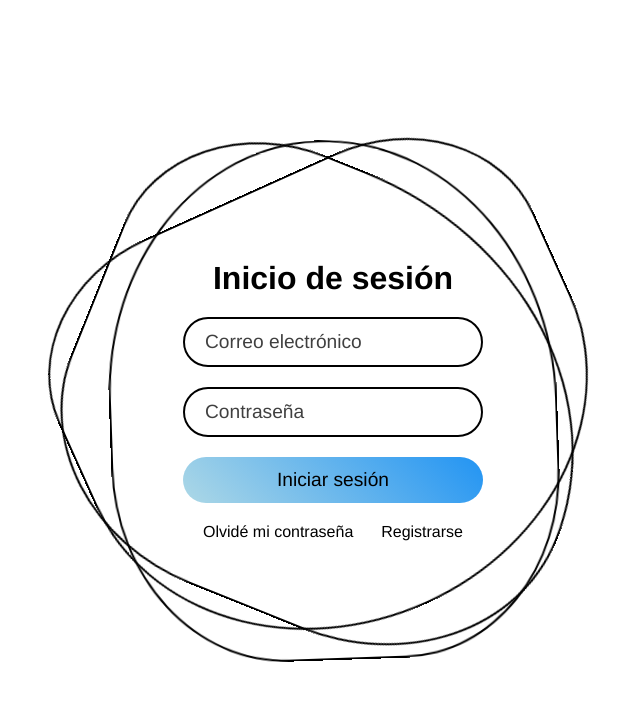
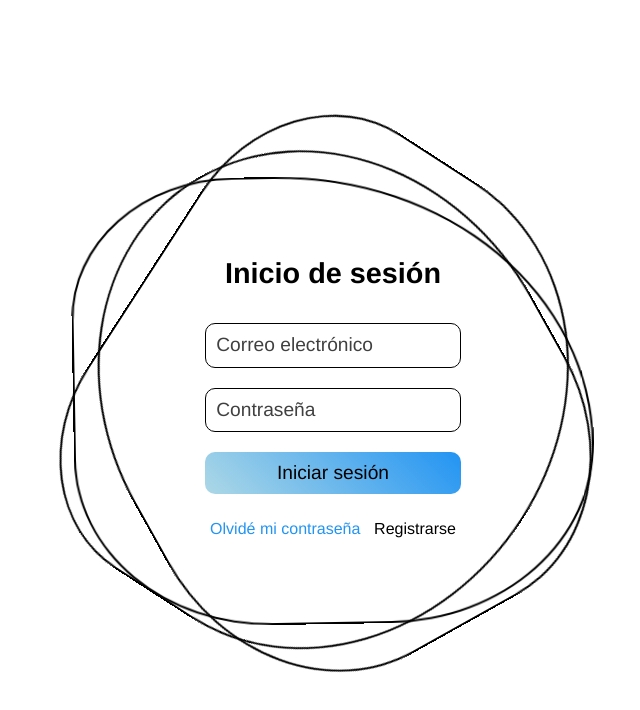
Before and after one commit to MiguelSotelo19/SGEP, a React (Vite) app in the folder Frontend/: page / in a window 1280 px wide. Shown: the top 710 px of the page, without its empty margins (307-947 px from the left). Built offline with nearby package versions, Linux system fonts and the light colour scheme.

Commit message:
[ADD] SCRUM-47 Formulario de recuperación de contraseña

```diff
--- /dev/null
+++ b/Frontend/src/components/Circulos.jsx
@@ -0,0 +1,12 @@
+import '../screens/css/login.css';
+
+export const Circulos = ({ children }) => {
+  return (
+    <div className="circulos">
+      <i style={{ "--clr": "#ADD8E6" }}></i>
+      <i style={{ "--clr": "#4ad2ff" }}></i>
+      <i style={{ "--clr": "#2294f3" }}></i>
+      {children}
+    </div>
+  );
+};
--- a/Frontend/src/router/AppRouter.jsx
+++ b/Frontend/src/router/AppRouter.jsx
@@ -7,6 +7,7 @@ const AppRouter = () => {
         <Router>
             <Routes>
                 <Route path='/' element={<Login />} />
+
             </Routes>
         </Router>
     );
--- a/Frontend/src/screens/Login.jsx
+++ b/Frontend/src/screens/Login.jsx
@@ -1,18 +1,19 @@
-import { useState, useEffect } from "react";
+import { useState } from "react";
+import { Circulos } from "../components/Circulos";
 import './css/login.css';
 
 export const Login = () => {
+    const [modo, setModo] = useState("login");
+
   return (
+    <div>
+      <Circulos>
+        <div className="login">
+          {modo === "login" ? (
             <>
-            <div>
-                <div className="ring">
-                    <i style={{ "--clr": "#ADD8E6" }}></i>
-                    <i style={{ "--clr": "#4ad2ff" }}></i>
-                    <i style={{ "--clr": "#2294f3" }}></i>
-                    <div className="login">
               <h2>Inicio de sesión</h2>
               <div className="inputBx">
-                            <input type="text" placeholder="Correo electrónico" />
+                <input type="email" placeholder="Correo electrónico" />
               </div>
               <div className="inputBx">
                 <input type="password" placeholder="Contraseña" />
@@ -21,14 +22,29 @@ export const Login = () => {
                 <input type="submit" value="Iniciar sesión" />
               </div>
               <div className="links">
-                            <a href="#">Olvidé mi contraseña</a>
+                <button onClick={() => setModo("recuperar")}>Olvidé mi contraseña</button>
                 <a href="#">Registrarse</a>
               </div>
+            </>
+          ) : (
+            <>
+              <h2>Recuperar Contraseña</h2>
+              <div className="inputBx">
+                <label>Ingrese su correo electrónico</label>
               </div>
+              <div className="inputBx">
+                <input type="email" placeholder="Correo electrónico" />
               </div>
+              <div className="inputBx">
+                <input type="submit" value="Enviar correo de recuperación" />
               </div>
-
-
+              <div className="links">
+                <button onClick={() => setModo("login")} style={{width:"100%"}}>Iniciar sesión</button>
+              </div>
             </>
+          )}
+        </div>
+      </Circulos>
+    </div>
   );
-}
+};
--- a/Frontend/src/screens/css/login.css
+++ b/Frontend/src/screens/css/login.css
@@ -13,7 +13,7 @@ body {
   width: 100%;
   overflow: hidden;
 }
-.ring {
+.circulos {
   position: relative;
   width: 35vw;
   height: 65vh;
@@ -21,28 +21,28 @@ body {
   justify-content: center;
   align-items: center;
 }
-.ring i {
+.circulos i {
   position: absolute;
   inset: 0;
   border: 2px solid #000000;
   transition: 0.5s;
 }
-.ring i:nth-child(1) {
+.circulos i:nth-child(1) {
   border-radius: 38% 62% 63% 37% / 38% 62% 63% 37%;
-  animation: animate 30s linear infinite;
+  animation: circulo1 60s linear infinite;
 }
-.ring i:nth-child(2) {
+.circulos i:nth-child(2) {
   border-radius: 41% 44% 56% 59% / 41% 44% 56% 59%;
-  animation: animate2 34s linear infinite;
+  animation: circulo2 64s linear infinite;
 }
-.ring i:nth-child(3) {
+.circulos i:nth-child(3) {
   border-radius: 41% 34% 66% 43% / 41% 34% 66% 43%;
-  animation: animate3 38s linear infinite;
+  animation: circulo3 68s linear infinite;
 }
-.ring:hover i {
+.circulos:hover i {
   border: 6px solid var(--clr);
 }
-@keyframes animate {
+@keyframes circulo1 {
   0% {
     transform: rotate(0deg);
   }
@@ -51,7 +51,7 @@ body {
   }
 }
 
-@keyframes animate2 {
+@keyframes circulo2 {
   0% {
     transform: rotate(120deg);
   }
@@ -60,7 +60,7 @@ body {
   }
 }
 
-@keyframes animate3 {
+@keyframes circulo3 {
   0% {
     transform: rotate(240deg);
   }
@@ -68,9 +68,33 @@ body {
     transform: rotate(600deg);
   }
 }
+@keyframes circuloSalida1 {
+  0% {
+    transform: scale(1);
+  }
+  100% {
+    transform: scale(0.5);
+  }
+}
+@keyframes circuloSalida2 {
+  0% {
+    transform: scale(1);
+  }
+  100% {
+    transform: scale(0.5);
+  }
+}
+@keyframes circuloSalida3 {
+  0% {
+    transform: scale(1);
+  }
+  100% {
+    transform: scale(0.5);
+  }
+}
 .login {
   position: absolute;
-  width: 300px;
+  width: 20vw;
   height: 100%;
   display: flex;
   justify-content: center;
@@ -79,8 +103,9 @@ body {
   gap: 20px;
 }
 .login h2 {
-  font-size: 2em;
+  font-size: 1.8em;
   color: #000000;
+  margin-bottom: 5%;
 }
 .login .inputBx {
   position: relative;
@@ -89,14 +114,18 @@ body {
 .login .inputBx input {
   position: relative;
   width: 100%;
-  padding: 12px 20px;
+  padding: 4%;
   background: transparent;
-  border: 2px solid #000000;
-  border-radius: 40px;
+  border: 1px solid #000000;
+  border-radius: 10px;
   font-size: 1.2em;
   color: #000000;
   box-shadow: none;
   outline: none;
+}
+.login .inputBx label {
+  width: 100%;
+  font-size: 1.2em;
 }
 .login .inputBx input[type="submit"] {
   width: 100%;
@@ -114,7 +143,15 @@ body {
   display: flex;
   align-items: center;
   justify-content: space-between;
-  padding: 0 20px;
+  padding: 2%;
+}
+.login .links button {
+  background: none;
+  border: none;
+  font: inherit;
+  color: #2294f3;
+  text-decoration: none;
+  cursor: pointer;
 }
 .login .links a {
   color: #000000;
```
Lines whose indentation alone changed are shown as unchanged.
